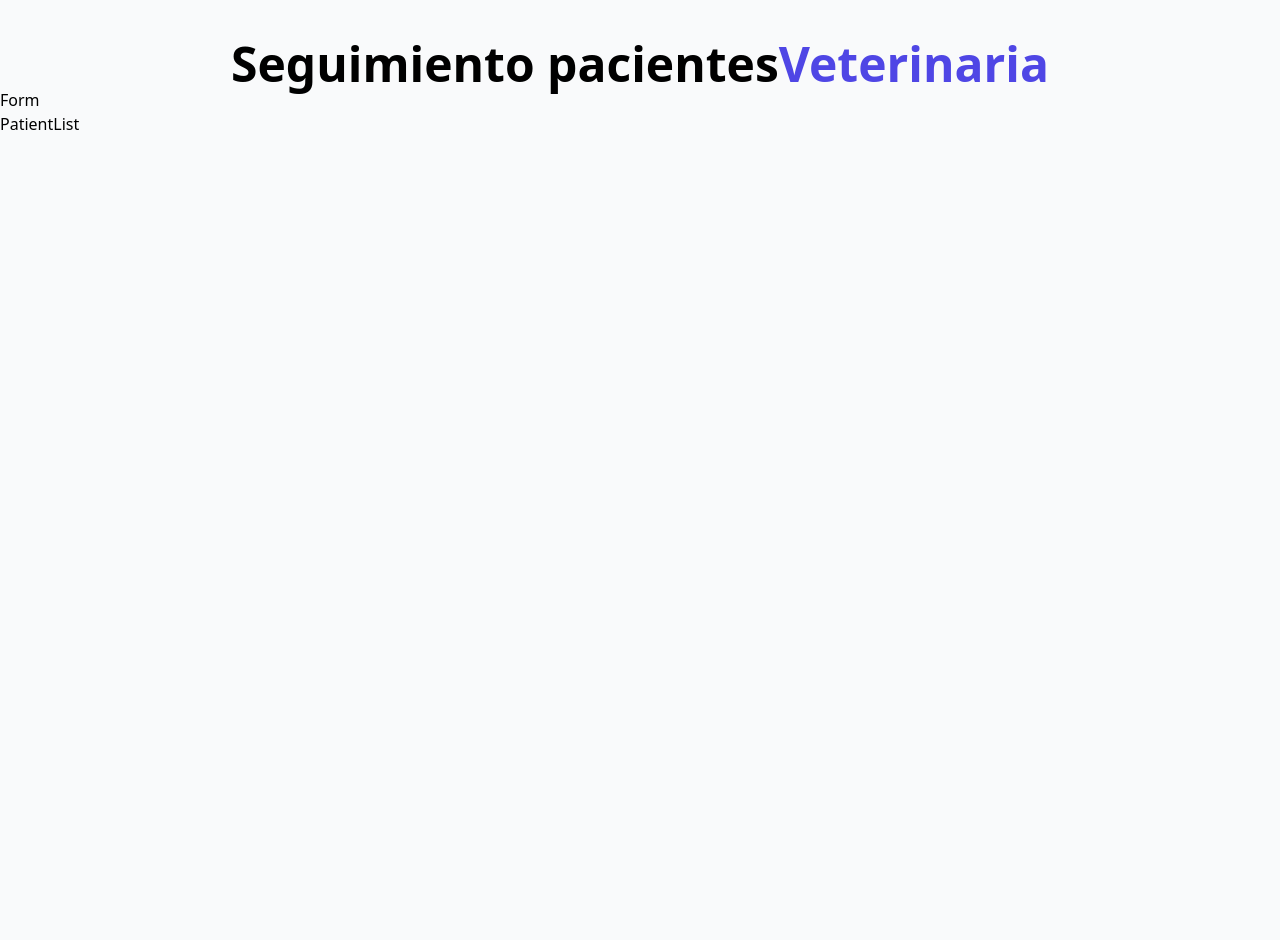
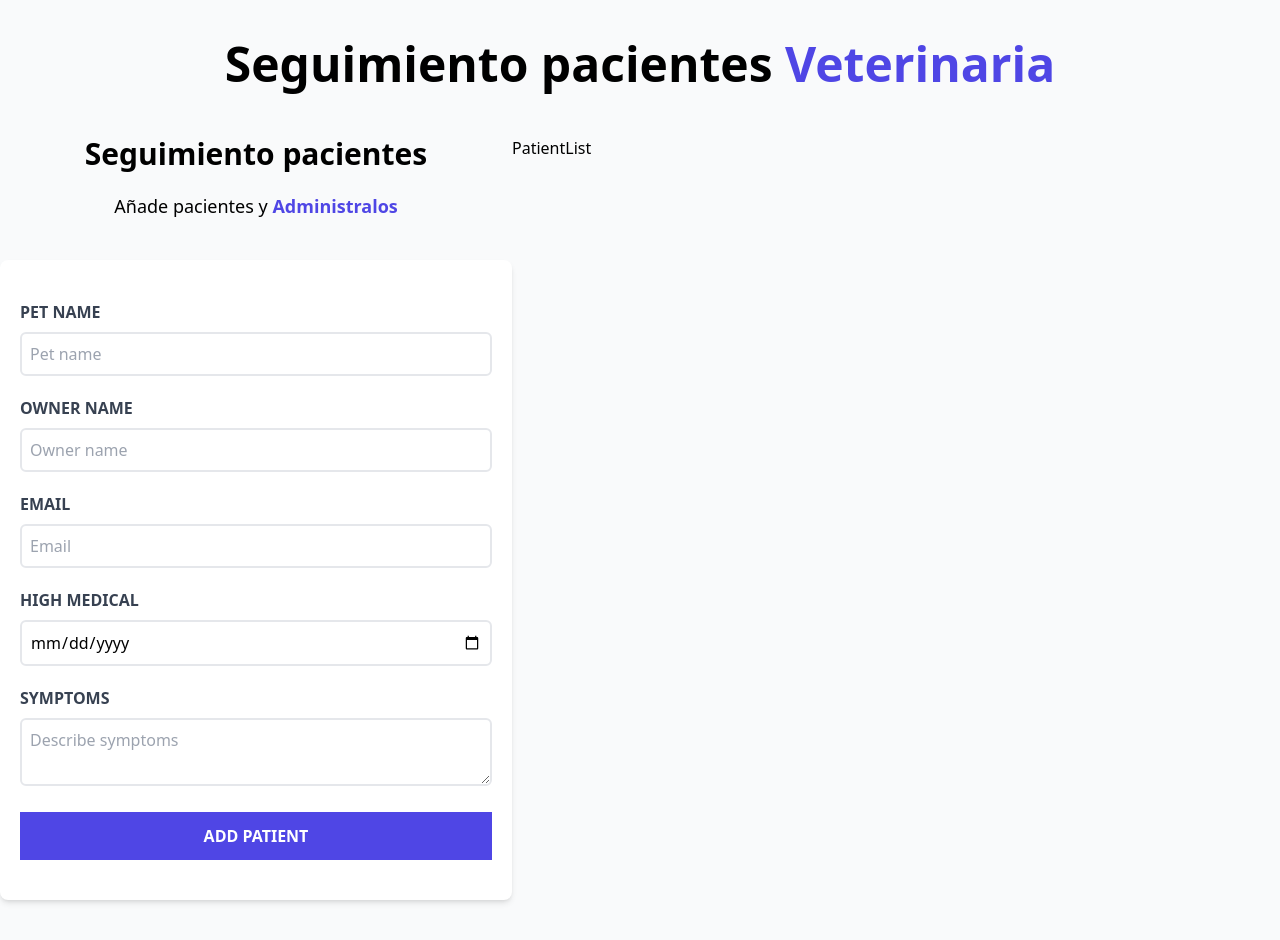
Before and after one commit to ClaudioRdo/appointments-project, a React (Vite) app: page / in a window 1280 px wide. Before the commit the page ends 840 px from the top, so only its background shows below. Built offline with nearby package versions, Linux system fonts and the light colour scheme.

Commit message:
form created

```diff
--- a/src/App.jsx
+++ b/src/App.jsx
@@ -6,8 +6,10 @@
   return (
     <div className="container mx-auto mt-10">
       <Header />
-      <Form />
-      <PatientList />
+      <div className="mt-12 md:flex">
+        <Form />
+        <PatientList />
+      </div>
     </div>
   )
 }
--- a/src/components/Form.jsx
+++ b/src/components/Form.jsx
@@ -1,6 +1,80 @@
 const Form = () => {
   return (
-    <div>Form</div>
+    <div className="md:w-1/2 lg:w-2/5">
+      <h2 className="font-black text-3xl text-center">Seguimiento pacientes</h2>
+      <p className="text-lg mt-5 text-center mb-10">
+        Añade pacientes y {''}
+        <span className="text-indigo-600 font-bold">Administralos</span>
+      </p>
+
+      <form className="bg-white shadow-md rounded-lg py-10 px-5 mb-10" action="">
+        <div className="mb-5">
+          <label htmlFor="petName"
+            className="block text-gray-700 uppercase font-bold">
+            Pet name
+          </label>
+          <input
+            type="text"
+            placeholder="Pet name"
+            className="border-2 w-full p-2 mt-2 placeholder-gray-400 rounded-md"
+            id="petName"
+          />
+        </div>
+        <div className="mb-5">
+          <label htmlFor="owner"
+            className="block text-gray-700 uppercase font-bold">
+            Owner name
+          </label>
+          <input
+            type="text"
+            placeholder="Owner name"
+            className="border-2 w-full p-2 mt-2 placeholder-gray-400 rounded-md"
+            id="owner"
+          />
+        </div>
+        <div className="mb-5">
+          <label htmlFor="email"
+            className="block text-gray-700 uppercase font-bold">
+            Email
+          </label>
+          <input
+            type="email"
+            placeholder="Email"
+            className="border-2 w-full p-2 mt-2 placeholder-gray-400 rounded-md"
+            id="email"
+            autoComplete="false"
+          />
+        </div>
+        <div className="mb-5">
+          <label htmlFor="highMedical"
+            className="block text-gray-700 uppercase font-bold">
+            High medical
+          </label>
+          <input
+            type="date"
+            className="border-2 w-full p-2 mt-2 placeholder-gray-400 rounded-md"
+            id="highMedical"
+          />
+        </div>
+        <div className="mb-5">
+          <label htmlFor="symptoms"
+            className="block text-gray-700 uppercase font-bold">
+            symptoms
+          </label>
+          <textarea
+            className="border-2 w-full p-2 mt-2 placeholder-gray-400 rounded-md"
+            name=""
+            placeholder="Describe symptoms"
+            id="symptoms"
+          />
+        </div>
+
+        <input type="submit"
+        className="bg-indigo-600 w-full p-3 text-white uppercase font-bold hover:bg-indigo-700 cursor-pointer transition-all"
+        value="Add patient"
+        />
+      </form>
+    </div>
   )
 }
 
--- a/src/components/Header.jsx
+++ b/src/components/Header.jsx
@@ -1,7 +1,7 @@
 const Header = () => {
   return (
     <h1 className="font-black text-5xl text-center md:w-2/3 mx-auto">
-      Seguimiento pacientes
+      Seguimiento pacientes {" "}
       <span className="text-indigo-600">Veterinaria</span>
     </h1>
   )
--- a/src/components/PatientList.jsx
+++ b/src/components/PatientList.jsx
@@ -1,6 +1,9 @@
 const PatientList = () => {
   return (
-    <h2>PatientList</h2>
+    <div className="w-1/2 lg:w-3/5">
+      <h2>PatientList</h2>
+
+    </div>
   )
 }
 
```
